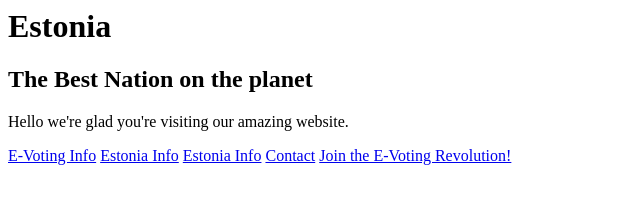
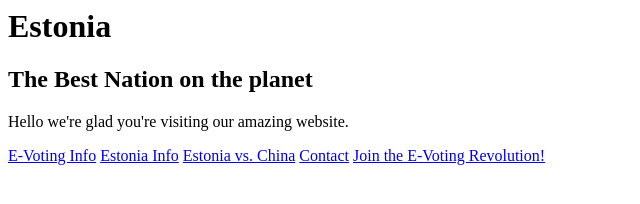
Before and after one commit to abramabeyta/politics, a plain HTML site: page index.html in a window 1280 px wide. Shown: the full height of the page, 0-640 px from the left. Drawn offline with Linux system fonts and the light colour scheme.

Commit message:
Update index.html

```diff
--- a/index.html
+++ b/index.html
@@ -11,7 +11,7 @@
 id="myTopnav">
   <a href="E-Voting Info.html">E-Voting Info</a>
   <a href="Estonia Info.html">Estonia Info</a>
-  <a href="Estonia vs. China">Estonia Info</a>
+  <a href="Estonia vs. China">Estonia vs. China</a>
   <a
 href="contact.html">Contact</a>
   <a
```
